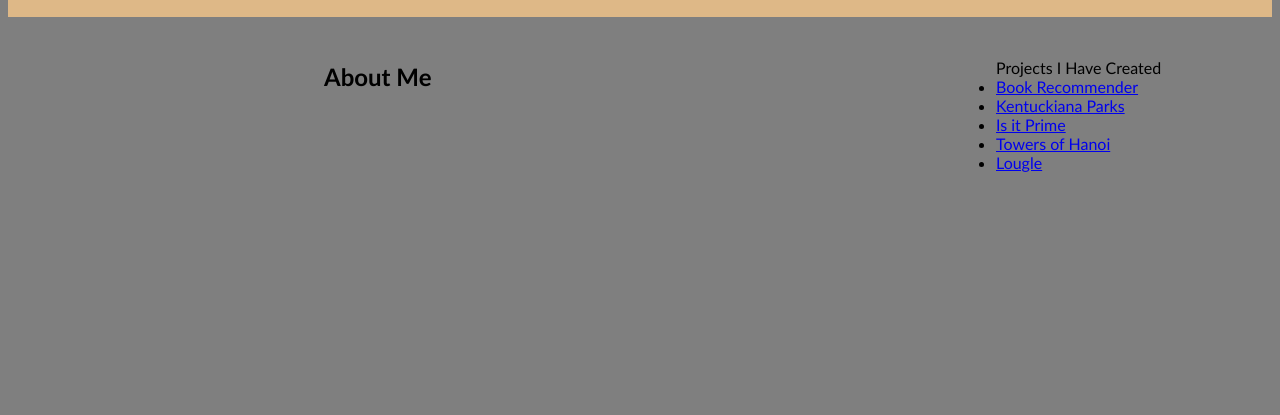
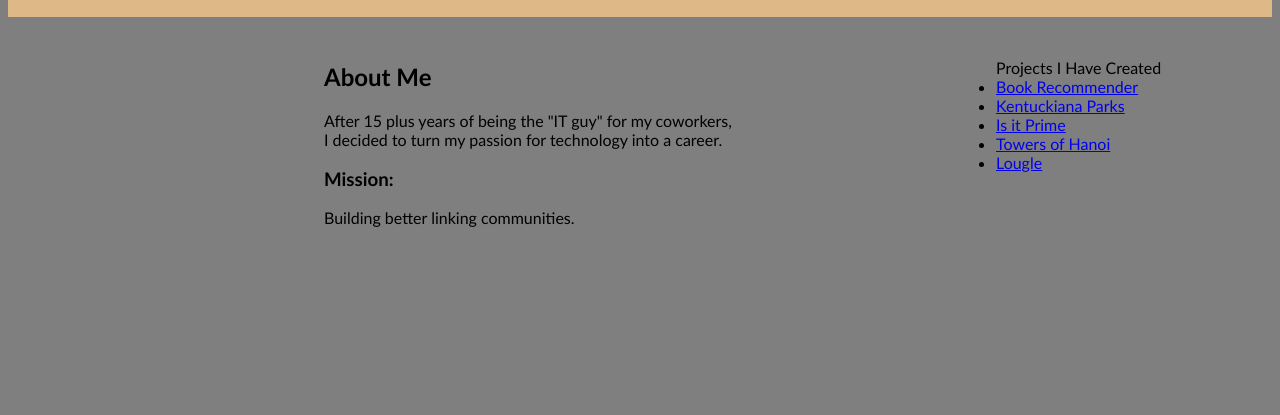
Before and after one commit to SethThomaspowered/seththomaspowered.github.io, a plain HTML site: page index.html in a window 1280 px wide. Shown: the part 71-486 px from the top of the page. Drawn offline with Linux system fonts and the light colour scheme.

Commit message:
added content

```diff
--- a/index.html
+++ b/index.html
@@ -13,6 +13,10 @@
     </header>
     <main>
         <h2>About Me</h2>
+        <p>After 15 plus years of being the "IT guy" for my coworkers, <br>
+             I decided to turn my passion for technology into a career.</p>
+        <h3>Mission:</h3>
+        <p>Building better linking communities.</p>
     </main>
     <aside>
         <ul>Projects I Have Created
```
